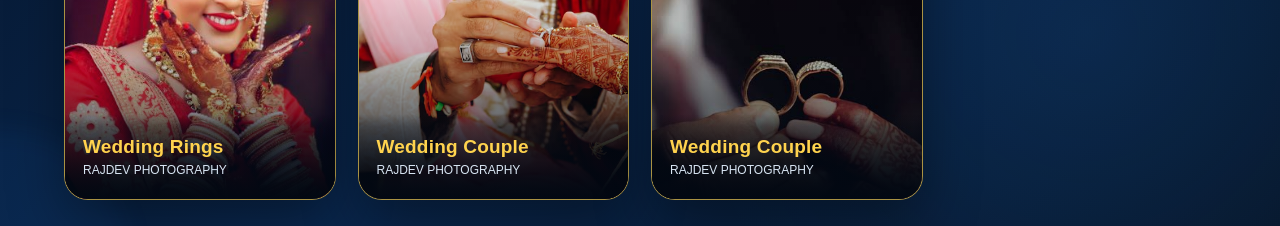
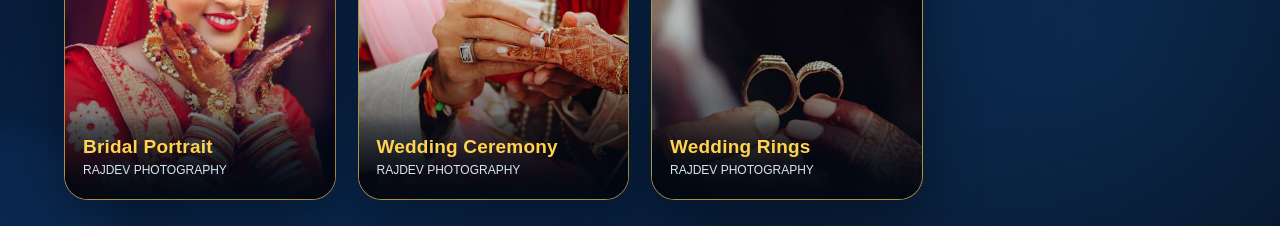
Before and after one commit to Rajdev-ai/sahaj-website, a React (Vite) app: page / in a window 1280 px wide. Shown: the part 6280-6506 px from the top of the page. Built offline with nearby package versions, Linux system fonts and the light colour scheme.

Commit message:
Fix wedding gallery photo titles

```diff
--- a/src/App.jsx
+++ b/src/App.jsx
@@ -36,7 +36,7 @@ function getWhatsAppMessage(service) {
 const whatsappLink = service => `https://wa.me/${whatsappNumber}?text=${encodeURIComponent(getWhatsAppMessage(service))}`;
 
 const weddingGallery = [
-  [wedding1,"Wedding Portrait"],[wedding2,"Bridal Portrait"],[wedding3,"Bridal Look"],[wedding4,"Wedding Portrait"],[wedding5,"Wedding Rings"],[wedding6,"Wedding Couple"],[wedding8,"Wedding Couple"]
+  [wedding1,"Wedding Portrait"],[wedding2,"Bridal Portrait"],[wedding3,"Bridal Look"],[wedding4,"Wedding Portrait"],[wedding5,"Bridal Portrait"],[wedding6,"Wedding Ceremony"],[wedding8,"Wedding Rings"]
 ];
 
 function App() {
```
